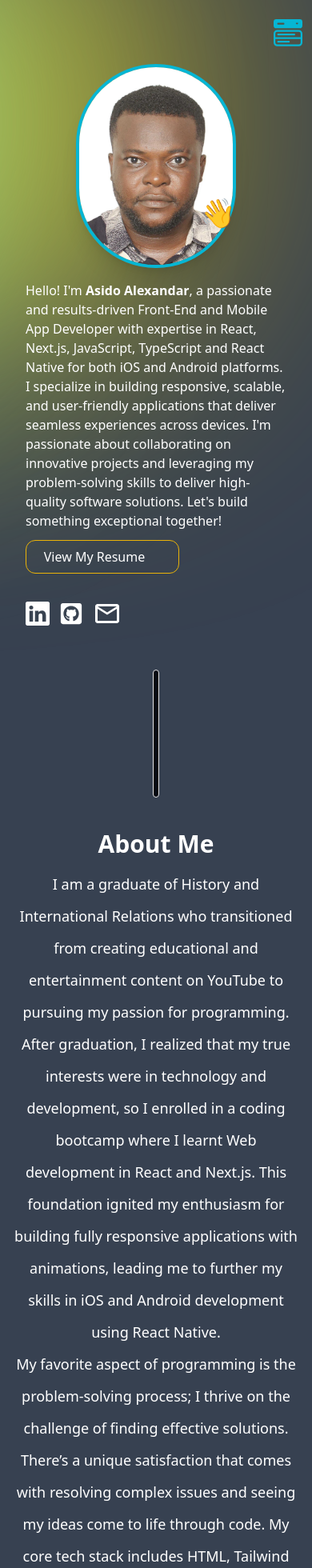
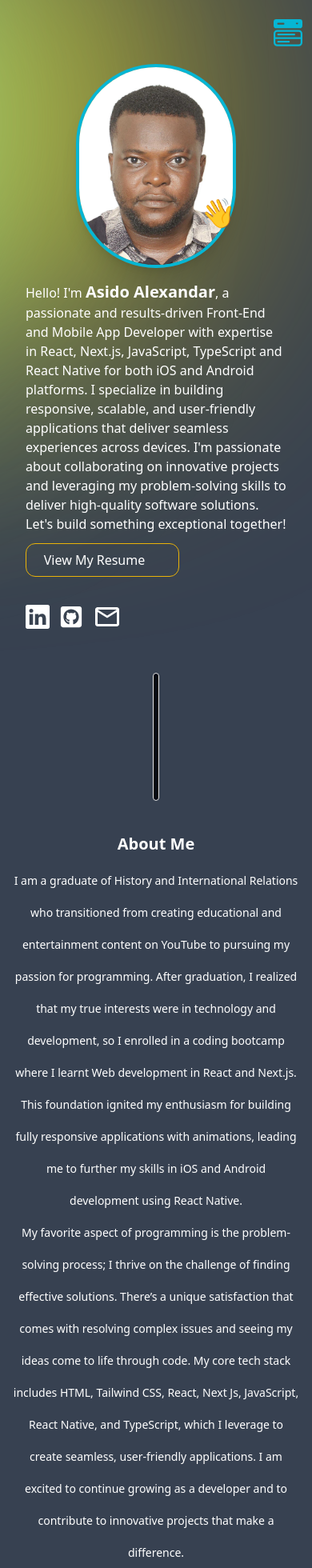
Before and after one commit to lexxAsido/portfolio, a Next.js app: page / in a window 390 px wide. Shown: the top 1960 px of the page at 80% size. Built offline with nearby package versions, Linux system fonts and the light colour scheme.

Commit message:
new designs

```diff
--- a/app/layout.jsx
+++ b/app/layout.jsx
@@ -23,7 +23,7 @@ export default function RootLayout({ children }) {
   return (
     <html lang="en" className="!scroll-smooth">
       <body
-        className={`${geistSans.variable} ${geistMono.variable} antialiased bg-gray-700 text-gray-950 relative h-dvh`}>
+        className={`${geistSans.variable} ${geistMono.variable} antialiased bg-gray-700 text-gray-950 relative h-dvh `}>
         <div className="bg-[#f9d207] absolute top-[-6rem] -z-10 right-[11rem] h-[31rem] w-[50rem] rounded-full blur-[10rem] max-md:w-[68rem]"></div>
         <div className="bg-[#53f6f7] absolute top-[-6rem] -z-10 left-[-35rem] h-[31rem] w-[31rem] rounded-full blur-[10rem] sm:w-[68rem] md:left-[-30rem] lg:left-[-28rem] xl:left-[-15rem] 2xl:left:[-5rem]"></div>
         <Navbar/>
--- a/components/About.jsx
+++ b/components/About.jsx
@@ -9,13 +9,13 @@ const About = () => {
   return (
     <motion.div
       ref={ref}
-      className="mb-28 max-w-[45rem] text-center leading-10 scroll-mt-28 text-lg font-medium text-white"
+      className="mb-28 max-w-[35rem] text-center leading-10 scroll-mt-28 md:text-lg font-medium text-white text-sm"
       initial={{ opacity: 0, y: 100 }}
       animate={isInView ? { opacity: 1, y: 0 } : { opacity: 0, y: 50 }} // Slide-in when visible, fade-out when out of view
       transition={{ duration: 0.7, ease: "easeOut" }}
       id="about"
     >
-      <h1 className="text-3xl font-bold capitalize mb-3">About me</h1>
+      <h1 className="md:text-3xl text-xl font-bold capitalize mb-3">About me</h1>
       <p>
         I am a graduate of History and International Relations who transitioned from creating educational
         and entertainment content on YouTube to pursuing my passion for programming. After graduation,
--- a/components/Experience.jsx
+++ b/components/Experience.jsx
@@ -33,7 +33,7 @@ const Experience = () => {
       transition={{ delay: 0.175 }}
       id="experience"
     >
-      <h2 className="text-3xl font-bold text-center text-white mb-10">Experience</h2>
+      <h2 className="md:text-3xl text-xl font-bold text-center text-white mb-10">Experience</h2>
 
 
       <div className="grid grid-cols-1 sm:grid-cols-2 md:grid-cols-3 gap-6 justify-items-center">
--- a/components/Footer.jsx
+++ b/components/Footer.jsx
@@ -10,8 +10,9 @@ import Link from "next/link";
 
 const Footer = () => {
   return (
-    <footer className="w-full bg-black text-white">
-      <main className="flex flex-col md:flex-row justify-center items-center gap-10 p-6 md:p-14">
+    <footer className="w-full overflow-hidden bg-black text-white">
+  <main className="flex flex-col md:flex-row flex-wrap justify-center items-center gap-10 p-6 md:p-14 max-w-full">
+
         {/* Socials Section */}
         <motion.div
           initial={{ opacity: 0, x: 100 }}
@@ -19,7 +20,7 @@ const Footer = () => {
           exit={{ opacity: 0, x: 100 }}
           transition={{ duration: 0.7, ease: "easeOut" }}
           viewport={{ once: false, amount: 0.2 }}
-          className="w-full md:w-auto flex flex-col items-center p-6 md:p-10 bg-gray-700 rounded-lg shadow-lg"
+          className=" w-auto flex flex-col items-center p-6 md:p-10 bg-gray-700 rounded-lg shadow-lg"
           id="contact"
         >
           <h2 className="uppercase font-bold text-2xl md:text-3xl flex gap-2 justify-center">
@@ -55,7 +56,7 @@ const Footer = () => {
           exit={{ opacity: 0, x: -100 }}
           transition={{ duration: 0.7, ease: "easeOut" }}
           viewport={{ once: false, amount: 0.2 }}
-          className="w-full md:w-[55rem] max-w-full p-7 bg-black border rounded-lg text-white shadow-lg transition-transform hover:scale-105"
+          className=" md:w-[55rem] w-auto p-7 bg-black border rounded-lg text-white shadow-lg transition-transform hover:scale-105"
         >
           <h1 className="text-2xl md:text-4xl font-bold mb-4 text-center">
             Let's Design Together
--- a/components/Intro.jsx
+++ b/components/Intro.jsx
@@ -71,7 +71,7 @@ const Intro = () => {
         variants={itemVariants}
       >
         Hello! I'm{" "}
-        <span className="font-extrabold text-md md:text-4xl">
+        <span className="font-extrabold text-xl md:text-4xl">
           Asido Alexandar
         </span>
         , a passionate and results-driven Front-End and Mobile App Developer
--- a/components/Projects.jsx
+++ b/components/Projects.jsx
@@ -17,7 +17,7 @@ const Projects = () => {
 
   return (
     <section id="projects" className='scroll-mt-28 text-white'>
-      <h2 className="capitalize text-3xl font-bold mb-10 text-center">My Projects</h2>
+      <h2 className="capitalize md:text-3xl text-xl font-bold mb-10 text-center">My Projects</h2>
 
       <main className='flex flex-wrap gap-10 justify-center'>
         {currentProjects.map((project, index) => (
--- a/components/Skills.jsx
+++ b/components/Skills.jsx
@@ -17,7 +17,7 @@ const Skills = () => {
       animate={isInView ? { opacity: 1, y: 0 } : { opacity: 0, y: 50 }} // Animate based on viewport
       transition={{ duration: 0.7, ease: "easeOut" }}
     >
-      <h1 className="font-bold text-3xl capitalize mb-5 text-white">my skills</h1>
+      <h1 className="font-bold md:text-3xl text-xl capitalize mb-5 text-white">my skills</h1>
 
       <motion.ul
         className="flex flex-wrap justify-center gap-5 text-lg max-md:text-sm text-white p-5 items-center transition-all rounded-md"
```
